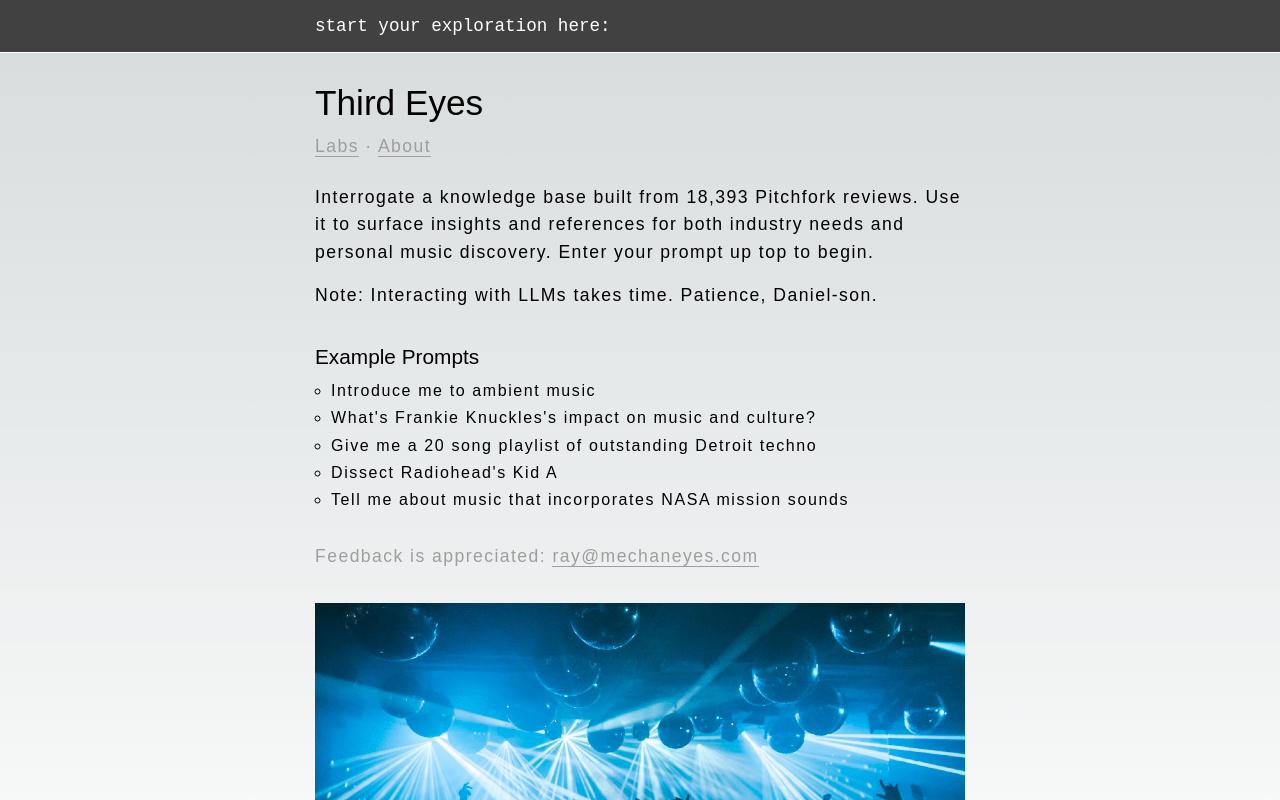
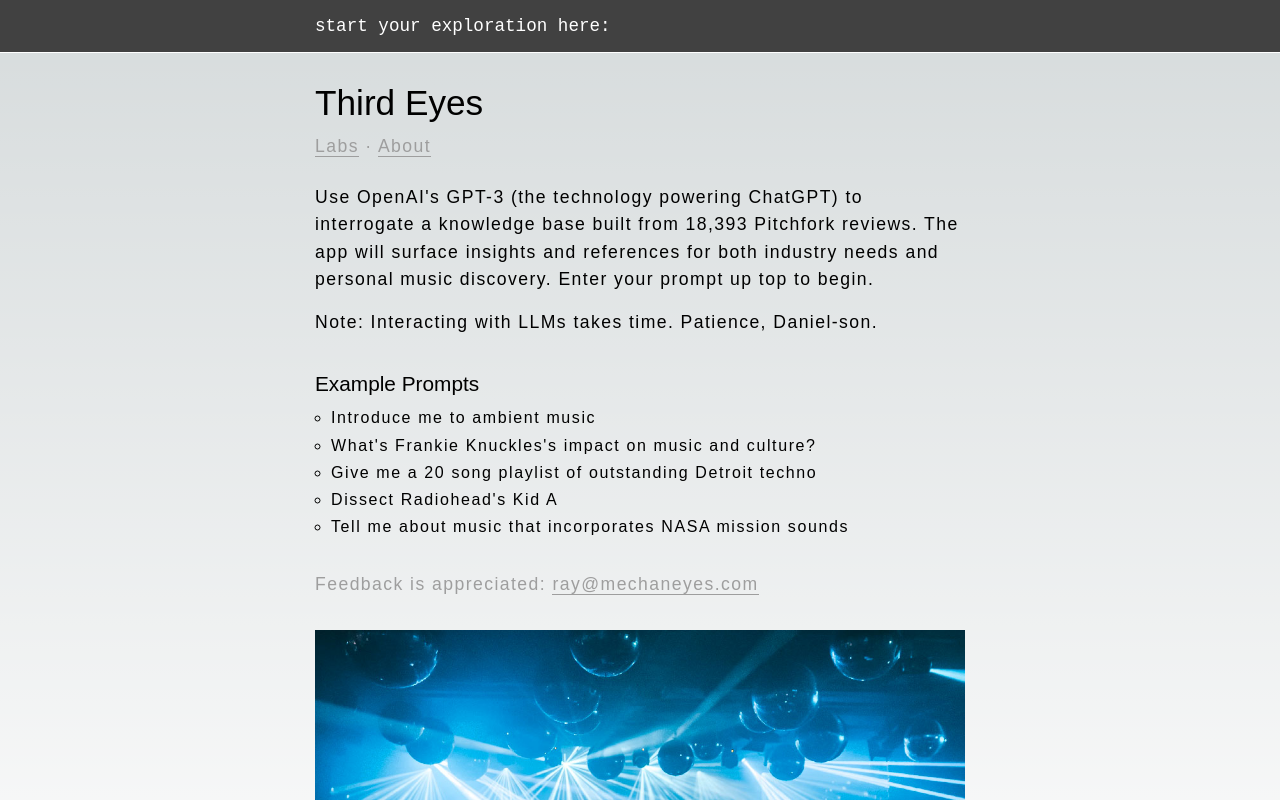
Before and after one commit to mechaneyes/aframe, a Next.js app: page / in a window 1280 px wide. Shown: the top 800 px of the page. Built offline with nearby package versions, Linux system fonts and the light colour scheme; a web font is replaced by a local one.

Commit message:
introduction copy edit

```diff
--- a/app/page.js
+++ b/app/page.js
@@ -270,8 +270,9 @@ export default function Home() {
           <Link href="/about">About</Link>
         </p>
         <p className="introduction__description">
-          Interrogate a knowledge base built from 18,393 Pitchfork reviews. Use
-          it to surface insights and references for both industry needs and
+          Use OpenAI&apos;s GPT-3 (the technology powering ChatGPT) to
+          interrogate a knowledge base built from 18,393 Pitchfork reviews. The
+          app will surface insights and references for both industry needs and
           personal music discovery. Enter your prompt up top to begin.
         </p>
         <p>Note: Interacting with LLMs takes time. Patience, Daniel-son.</p>
@@ -279,7 +280,9 @@ export default function Home() {
           <h3>Example Prompts</h3>
           <ul>
             <li>Introduce me to ambient music</li>
-            <li>What&apos;s Frankie Knuckles&apos;s impact on music and culture?</li>
+            <li>
+              What&apos;s Frankie Knuckles&apos;s impact on music and culture?
+            </li>
             {/* <li>What is the history of the Roland TR-808?</li> */}
             <li>Give me a 20 song playlist of outstanding Detroit techno</li>
             <li>Dissect Radiohead&apos;s Kid A</li>
```
